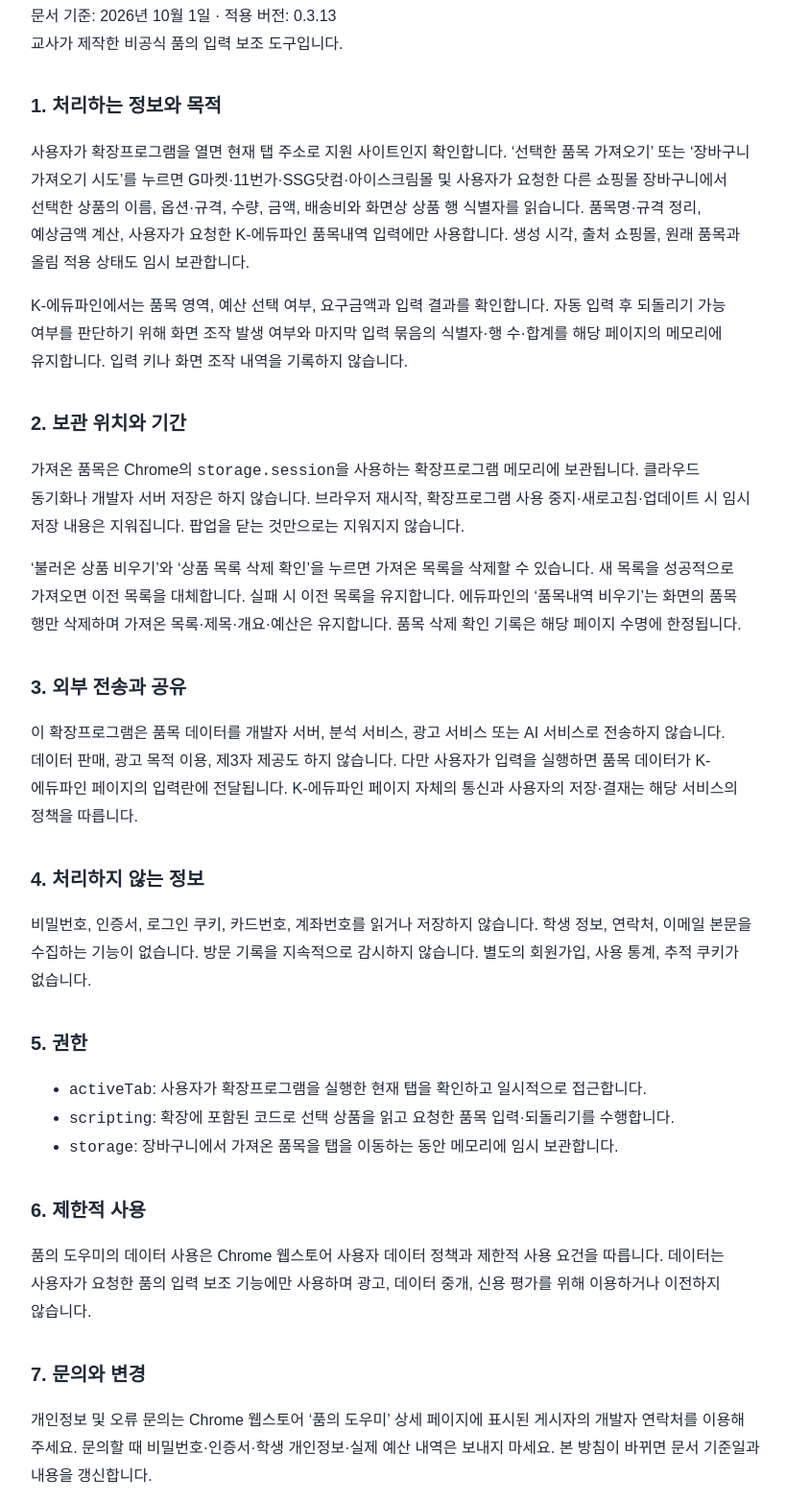
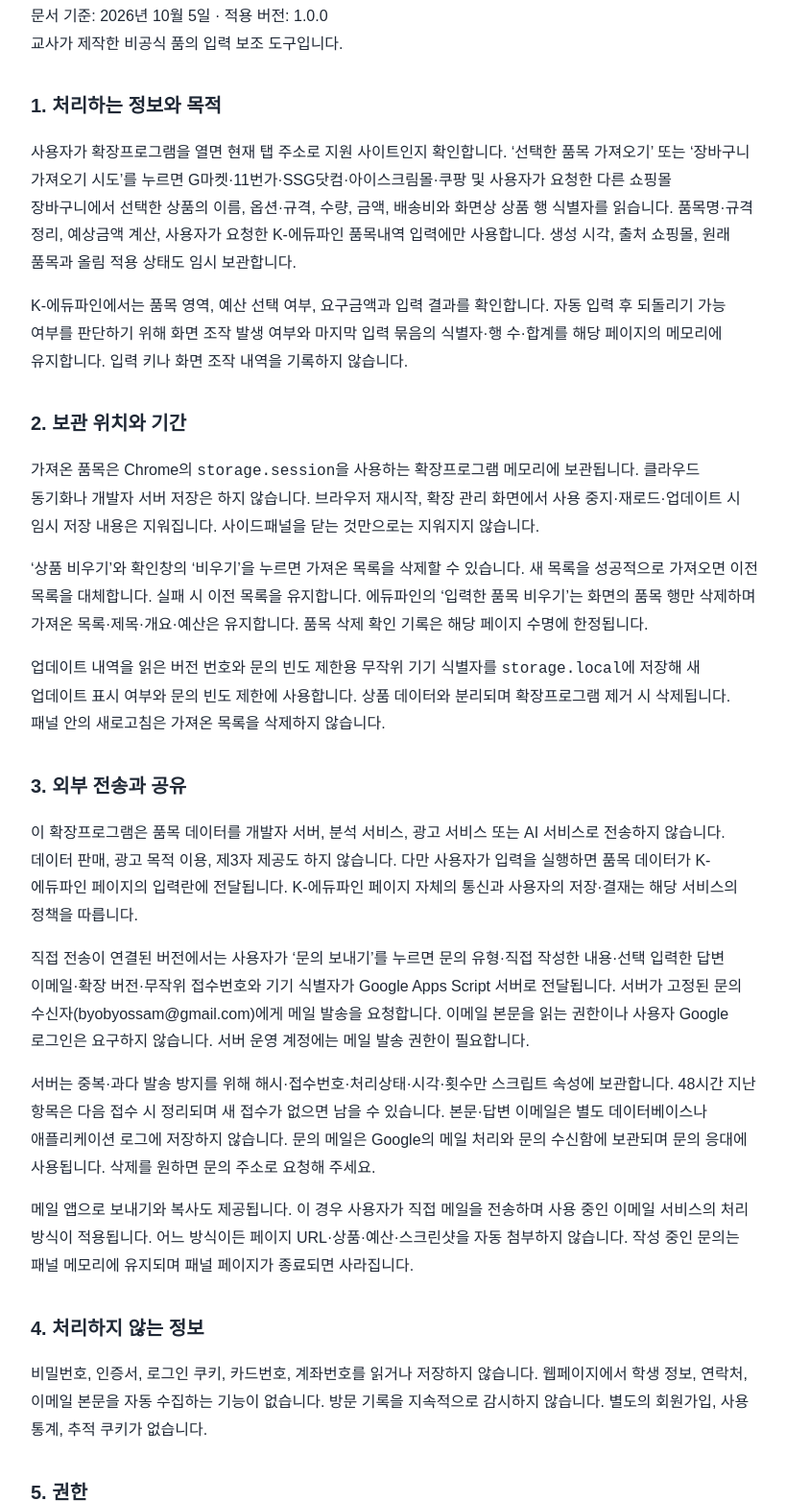
Before and after one commit to sonbyobyo/pumui-helper-privacy, a plain HTML site: page index.html in a window 1280 px wide. Shown: the part 149-1713 px from the top of the page at 96% size, without its empty margins (228-1047 px from the left). Drawn offline with Linux system fonts and the light colour scheme.

Commit message:
Update privacy policy for version 1.0.0 with direct support email

```diff
--- a/index.html
+++ b/index.html
@@ -1,13 +1,13 @@
 <!doctype html>
 <html lang="ko"><head><meta charset="utf-8"><meta name="viewport" content="width=device-width,initial-scale=1"><title>품의 도우미 개인정보처리방침</title><style>body{font:16px/1.8 "Malgun Gothic",sans-serif;color:#202936;background:#f3f5f8;margin:0}main{max-width:760px;margin:32px auto;padding:32px;background:white}h1{font-size:28px}h2{font-size:20px;margin-top:32px}p,li,h1,h2{word-break:keep-all;overflow-wrap:anywhere}a{color:#075fbe}@media(max-width:600px){main{margin:0;padding:24px}}</style></head>
-<body><main><h1>품의 도우미 개인정보처리방침</h1><p>문서 기준: 2026년 10월 1일 · 적용 버전: 0.3.13<br>교사가 제작한 비공식 품의 입력 보조 도구입니다.</p>
-<h2>1. 처리하는 정보와 목적</h2><p>사용자가 확장프로그램을 열면 현재 탭 주소로 지원 사이트인지 확인합니다. ‘선택한 품목 가져오기’ 또는 ‘장바구니 가져오기 시도’를 누르면 G마켓·11번가·SSG닷컴·아이스크림몰 및 사용자가 요청한 다른 쇼핑몰 장바구니에서 선택한 상품의 이름, 옵션·규격, 수량, 금액, 배송비와 화면상 상품 행 식별자를 읽습니다. 품목명·규격 정리, 예상금액 계산, 사용자가 요청한 K-에듀파인 품목내역 입력에만 사용합니다. 생성 시각, 출처 쇼핑몰, 원래 품목과 올림 적용 상태도 임시 보관합니다.</p>
+<body><main><h1>품의 도우미 개인정보처리방침</h1><p>문서 기준: 2026년 10월 5일 · 적용 버전: 1.0.0<br>교사가 제작한 비공식 품의 입력 보조 도구입니다.</p>
+<h2>1. 처리하는 정보와 목적</h2><p>사용자가 확장프로그램을 열면 현재 탭 주소로 지원 사이트인지 확인합니다. ‘선택한 품목 가져오기’ 또는 ‘장바구니 가져오기 시도’를 누르면 G마켓·11번가·SSG닷컴·아이스크림몰·쿠팡 및 사용자가 요청한 다른 쇼핑몰 장바구니에서 선택한 상품의 이름, 옵션·규격, 수량, 금액, 배송비와 화면상 상품 행 식별자를 읽습니다. 품목명·규격 정리, 예상금액 계산, 사용자가 요청한 K-에듀파인 품목내역 입력에만 사용합니다. 생성 시각, 출처 쇼핑몰, 원래 품목과 올림 적용 상태도 임시 보관합니다.</p>
 <p>K-에듀파인에서는 품목 영역, 예산 선택 여부, 요구금액과 입력 결과를 확인합니다. 자동 입력 후 되돌리기 가능 여부를 판단하기 위해 화면 조작 발생 여부와 마지막 입력 묶음의 식별자·행 수·합계를 해당 페이지의 메모리에 유지합니다. 입력 키나 화면 조작 내역을 기록하지 않습니다.</p>
-<h2>2. 보관 위치와 기간</h2><p>가져온 품목은 Chrome의 <code>storage.session</code>을 사용하는 확장프로그램 메모리에 보관됩니다. 클라우드 동기화나 개발자 서버 저장은 하지 않습니다. 브라우저 재시작, 확장프로그램 사용 중지·새로고침·업데이트 시 임시 저장 내용은 지워집니다. 팝업을 닫는 것만으로는 지워지지 않습니다.</p>
-<p>‘불러온 상품 비우기’와 ‘상품 목록 삭제 확인’을 누르면 가져온 목록을 삭제할 수 있습니다. 새 목록을 성공적으로 가져오면 이전 목록을 대체합니다. 실패 시 이전 목록을 유지합니다. 에듀파인의 ‘품목내역 비우기’는 화면의 품목 행만 삭제하며 가져온 목록·제목·개요·예산은 유지합니다. 품목 삭제 확인 기록은 해당 페이지 수명에 한정됩니다.</p>
-<h2>3. 외부 전송과 공유</h2><p>이 확장프로그램은 품목 데이터를 개발자 서버, 분석 서비스, 광고 서비스 또는 AI 서비스로 전송하지 않습니다. 데이터 판매, 광고 목적 이용, 제3자 제공도 하지 않습니다. 다만 사용자가 입력을 실행하면 품목 데이터가 K-에듀파인 페이지의 입력란에 전달됩니다. K-에듀파인 페이지 자체의 통신과 사용자의 저장·결재는 해당 서비스의 정책을 따릅니다.</p>
-<h2>4. 처리하지 않는 정보</h2><p>비밀번호, 인증서, 로그인 쿠키, 카드번호, 계좌번호를 읽거나 저장하지 않습니다. 학생 정보, 연락처, 이메일 본문을 수집하는 기능이 없습니다. 방문 기록을 지속적으로 감시하지 않습니다. 별도의 회원가입, 사용 통계, 추적 쿠키가 없습니다.</p>
-<h2>5. 권한</h2><ul><li><code>activeTab</code>: 사용자가 확장프로그램을 실행한 현재 탭을 확인하고 일시적으로 접근합니다.</li><li><code>scripting</code>: 확장에 포함된 코드로 선택 상품을 읽고 요청한 품목 입력·되돌리기를 수행합니다.</li><li><code>storage</code>: 장바구니에서 가져온 품목을 탭을 이동하는 동안 메모리에 임시 보관합니다.</li></ul>
+<h2>2. 보관 위치와 기간</h2><p>가져온 품목은 Chrome의 <code>storage.session</code>을 사용하는 확장프로그램 메모리에 보관됩니다. 클라우드 동기화나 개발자 서버 저장은 하지 않습니다. 브라우저 재시작, 확장 관리 화면에서 사용 중지·재로드·업데이트 시 임시 저장 내용은 지워집니다. 사이드패널을 닫는 것만으로는 지워지지 않습니다.</p>
+<p>‘상품 비우기’와 확인창의 ‘비우기’을 누르면 가져온 목록을 삭제할 수 있습니다. 새 목록을 성공적으로 가져오면 이전 목록을 대체합니다. 실패 시 이전 목록을 유지합니다. 에듀파인의 ‘입력한 품목 비우기’는 화면의 품목 행만 삭제하며 가져온 목록·제목·개요·예산은 유지합니다. 품목 삭제 확인 기록은 해당 페이지 수명에 한정됩니다.</p>
+<p>업데이트 내역을 읽은 버전 번호와 문의 빈도 제한용 무작위 기기 식별자를 <code>storage.local</code>에 저장해 새 업데이트 표시 여부와 문의 빈도 제한에 사용합니다. 상품 데이터와 분리되며 확장프로그램 제거 시 삭제됩니다. 패널 안의 새로고침은 가져온 목록을 삭제하지 않습니다.</p><h2>3. 외부 전송과 공유</h2><p>이 확장프로그램은 품목 데이터를 개발자 서버, 분석 서비스, 광고 서비스 또는 AI 서비스로 전송하지 않습니다. 데이터 판매, 광고 목적 이용, 제3자 제공도 하지 않습니다. 다만 사용자가 입력을 실행하면 품목 데이터가 K-에듀파인 페이지의 입력란에 전달됩니다. K-에듀파인 페이지 자체의 통신과 사용자의 저장·결재는 해당 서비스의 정책을 따릅니다.</p>
+<p>직접 전송이 연결된 버전에서는 사용자가 ‘문의 보내기’를 누르면 문의 유형·직접 작성한 내용·선택 입력한 답변 이메일·확장 버전·무작위 접수번호와 기기 식별자가 Google Apps Script 서버로 전달됩니다. 서버가 고정된 문의 수신자(byobyossam@gmail.com)에게 메일 발송을 요청합니다. 이메일 본문을 읽는 권한이나 사용자 Google 로그인은 요구하지 않습니다. 서버 운영 계정에는 메일 발송 권한이 필요합니다.</p><p>서버는 중복·과다 발송 방지를 위해 해시·접수번호·처리상태·시각·횟수만 스크립트 속성에 보관합니다. 48시간 지난 항목은 다음 접수 시 정리되며 새 접수가 없으면 남을 수 있습니다. 본문·답변 이메일은 별도 데이터베이스나 애플리케이션 로그에 저장하지 않습니다. 문의 메일은 Google의 메일 처리와 문의 수신함에 보관되며 문의 응대에 사용됩니다. 삭제를 원하면 문의 주소로 요청해 주세요.</p><p>메일 앱으로 보내기와 복사도 제공됩니다. 이 경우 사용자가 직접 메일을 전송하며 사용 중인 이메일 서비스의 처리 방식이 적용됩니다. 어느 방식이든 페이지 URL·상품·예산·스크린샷을 자동 첨부하지 않습니다. 작성 중인 문의는 패널 메모리에 유지되며 패널 페이지가 종료되면 사라집니다.</p><h2>4. 처리하지 않는 정보</h2><p>비밀번호, 인증서, 로그인 쿠키, 카드번호, 계좌번호를 읽거나 저장하지 않습니다. 웹페이지에서 학생 정보, 연락처, 이메일 본문을 자동 수집하는 기능이 없습니다. 방문 기록을 지속적으로 감시하지 않습니다. 별도의 회원가입, 사용 통계, 추적 쿠키가 없습니다.</p>
+<h2>5. 권한</h2><ul><li><code>activeTab</code>: 사용자가 확장프로그램을 실행한 현재 탭을 확인하고 일시적으로 접근합니다.</li><li><code>scripting</code>: 확장에 포함된 코드로 선택 상품을 읽고 요청한 품목 입력·되돌리기를 수행합니다.</li><li><code>storage</code>: 장바구니에서 가져온 품목을 탭을 이동하는 동안 메모리에 임시 보관하고 업데이트 읽음 버전 번호와 문의 빈도 제한용 무작위 식별자를 로컬에 저장합니다.</li><li><code>sidePanel</code>: 브라우저 사이드패널에 품의도우미 화면을 표시합니다.</li><li>선택적 호스트 접근: <code>script.google.com</code>, <code>script.googleusercontent.com</code>. 사용자가 직접 문의를 보낼 때 서버 요청과 Google 응답 리디렉션을 받는 용도입니다. 거절해도 상품 가져오기·품의 입력 및 메일 앱 문의는 사용할 수 있습니다.</li></ul>
 <h2>6. 제한적 사용</h2><p>품의 도우미의 데이터 사용은 Chrome 웹스토어 사용자 데이터 정책과 제한적 사용 요건을 따릅니다. 데이터는 사용자가 요청한 품의 입력 보조 기능에만 사용하며 광고, 데이터 중개, 신용 평가를 위해 이용하거나 이전하지 않습니다.</p>
-<h2>7. 문의와 변경</h2><p>개인정보 및 오류 문의는 Chrome 웹스토어 ‘품의 도우미’ 상세 페이지에 표시된 게시자의 개발자 연락처를 이용해 주세요. 문의할 때 비밀번호·인증서·학생 개인정보·실제 예산 내역은 보내지 마세요. 본 방침이 바뀌면 문서 기준일과 내용을 갱신합니다.</p>
+<h2>7. 문의와 변경</h2><p>개인정보 및 오류 문의는 <a href="mailto:byobyossam@gmail.com">byobyossam@gmail.com</a>으로 연락해 주세요. 문의할 때 비밀번호·인증서·학생 개인정보·실제 예산 내역은 보내지 마세요. 본 방침이 바뀌면 문서 기준일과 내용을 갱신합니다.</p>
 <p><a href="https://developer.chrome.com/docs/webstore/program-policies/user-data-faq" target="_blank" rel="noopener">Chrome 웹스토어 사용자 데이터 정책 안내</a></p></main></body></html>
```
